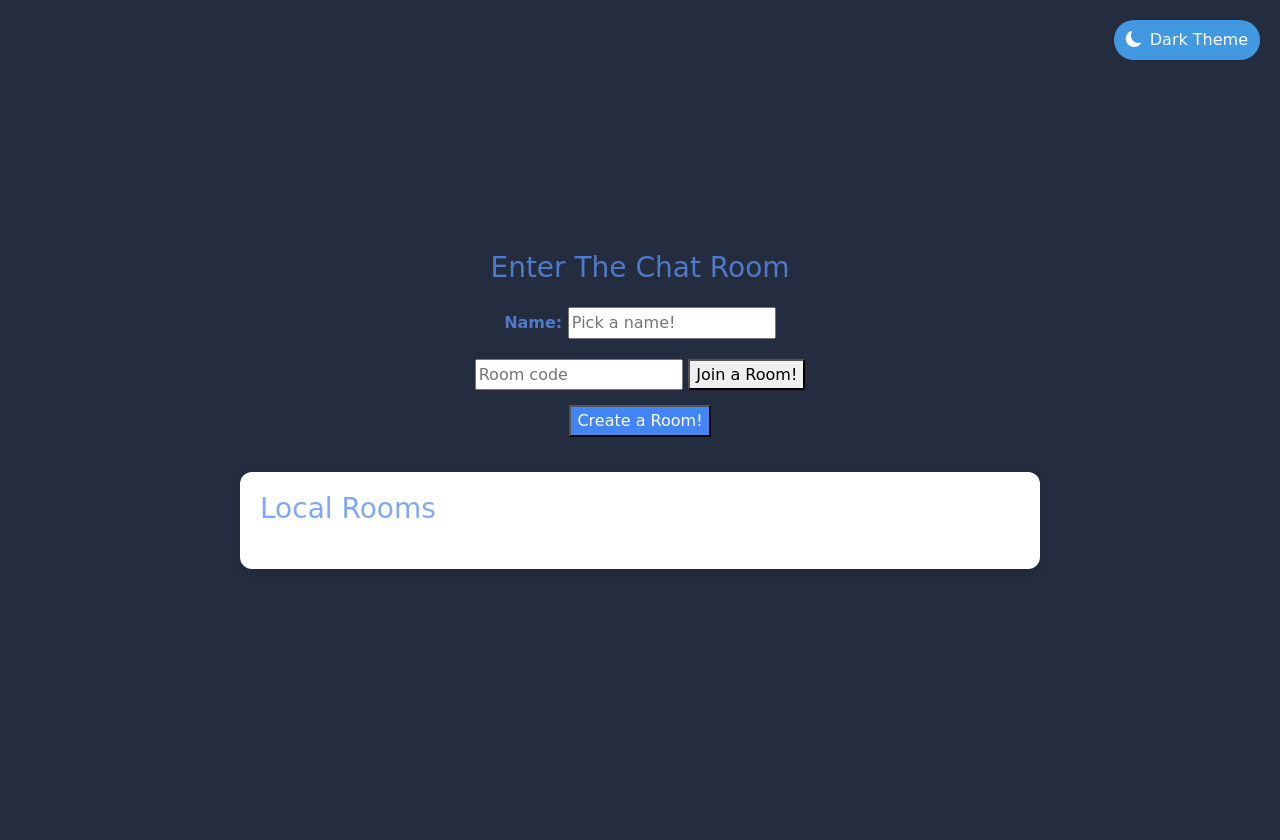
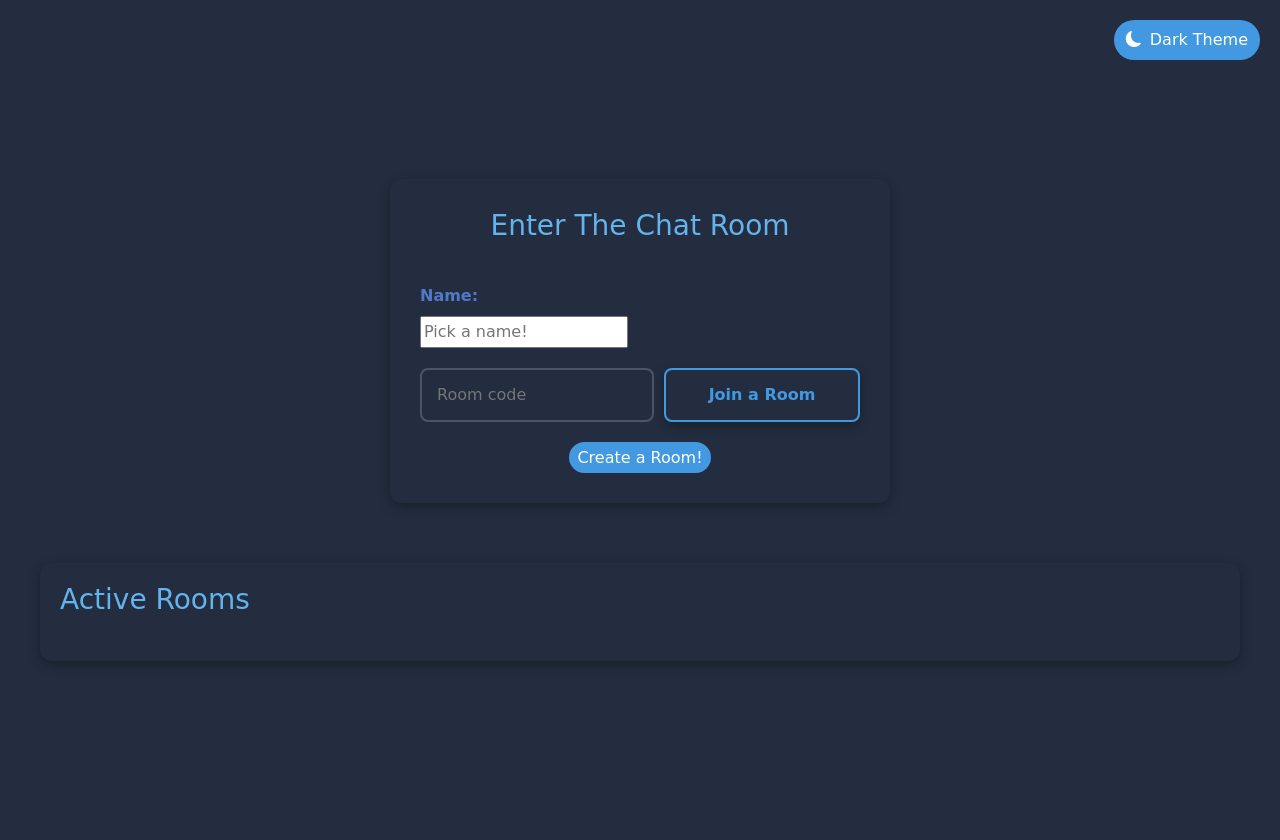
Before and after one commit to JoshuaSubray/Pype, a Flask app: page / in a window 1280 px wide. Run offline with Flask 3, Linux system fonts and the light colour scheme; data that the repository does not hold is empty; some libraries are stand-ins or nearby versions.

Commit message:
updated the home page button css

```diff
--- a/static/styles/styles.css
+++ b/static/styles/styles.css
@@ -14,7 +14,7 @@
 :root {
   /* Dark Blue-Grey Theme */
   --custom-bg: #232d3f;           /* Dark slate blue background */
-  --custom-card-bg: #2384f3c7;      /* Darker blue-grey cards */
+  --custom-card-bg: #2d75c700;      /* Darker blue-grey cards */
   --custom-border: #4a5568;       /* Medium blue-grey borders */
   --custom-text: #5e8ff0c7;         /* Light blue-grey text (better contrast) */
   --custom-accent: #63b3ed;       /* Bright blue for accents */
@@ -103,38 +103,79 @@ body {
     flex-direction: column;
     align-items: center;
     justify-content: center;
-    gap: 15px;
+    gap: 20px;
     width: 100%;
     max-width: 500px;
+    padding: 30px;
+    background-color: var(--custom-card-bg);
+    border-radius: 12px;
+    box-shadow: var(--custom-shadow);
   }
 
   .btn {
     padding: 12px 24px;
     border: none;
-    border-radius: 6px;
+    border-radius: 8px;
     font-weight: 600;
     cursor: pointer;
     transition: all 0.3s ease;
     width: 100%;
     text-align: center;
+    font-family: 'Comic Sans MS', sans-serif;
+    box-shadow: var(--custom-shadow);
   }
 
   .create-btn {
-    background-color: #4285f4;
+    background-color: var(--custom-primary);
     color: white;
+    border: 2px solid var(--custom-primary);
+    border-radius: 22px;
+    white-space: nowrap;
   }
 
   .create-btn:hover {
-    background-color: #3367d6;
+    background-color: var(--custom-primary-hover);
+    transform: translateY(-2px);
   }
 
+  .join {
+    display: flex;
+    gap: 10px;
+    width: 100%;
+}
+
   .join-btn {
-    background-color: #34a853;
-    color: white;
+    background-color: var(--custom-card-bg);
+    color: var(--custom-primary);
+    border: 2px solid var(--custom-primary);
+    white-space: nowrap;
+  }
+
+  /* .join button {
+    white-space: nowrap;
+  } */
+
+  .join input {
+    flex: 1;
+    padding: 12px 15px;
+    border: 2px solid var(--custom-border);
+    border-radius: 8px;
+    font-size: 16px;
+    background-color: var(--custom-card-bg);
+    color: var(--custom-text);
+    transition: all 0.3s ease;
+  }
+
+  .join input:focus {
+    border-color: var(--custom-primary);
+    outline: none;
+    box-shadow: 0 0 0 3px rgba(66, 153, 225, 0.3);
   }
 
   .join-btn:hover {
-    background-color: #2d9249;
+    background-color: var(--custom-primary);
+    color: white;
+    transform: translateY(-2px);
   }
 
   /* Message Box Styles */
@@ -222,13 +263,12 @@ body {
 
   /* Room List Styles */
   .local-rooms {
-    margin: 20px 0;
+    margin-top: 30px; /* Extra space above rooms */
+    width: 100%;
     padding: 20px;
-    background: white;
+    background-color: var(--custom-card-bg);
     border-radius: 12px;
-    box-shadow: 0 2px 8px rgba(0, 0, 0, 0.1);
-    width: 90vw;
-    max-width: 800px;
+    box-shadow: var(--custom-shadow);
   }
 
   #room-list {
@@ -247,6 +287,14 @@ body {
     justify-content: space-between;
     align-items: center;
     transition: transform 0.2s;
+  }
+
+  .room-container {
+    display: flex;
+    flex-direction: column;
+    gap: 30px; /* Space between form and rooms */
+    width: 100%;
+    max-width: 500px; /* Match form width */
   }
 
   .room-item:hover {
@@ -364,3 +412,11 @@ body {
   align-items: center;
   margin-bottom: 15px;
 }
+
+.error-message {
+  color: var(--custom-leave-btn);
+  background-color: rgba(231, 76, 60, 0.1);
+  padding: 10px 15px;
+  border-radius: 8px;
+  border-left: 4px solid var(--custom-leave-btn);
+}
--- a/templates/home.html
+++ b/templates/home.html
@@ -1,33 +1,35 @@
 {% extends 'base.html' %} {% block content %}
 <form method="post" class="buttons">
-    <h3>Enter The Chat Room</h3>
-    <div>
-        <label for="">Name:</label>
+    <h3 style="color: var(--custom-accent); margin-bottom: 20px;">Enter The Chat Room</h3>
+    <div style="width: 100%;">
+        <label style="display: block; margin-bottom: 8px; color: var(--custom-text);">Name:</label>
         <input
             type="text"
             placeholder="Pick a name!"
             name="name"
             value="{{name}}"
+            class="name-input"
         />
     </div>
     <div class="join">
-        <input type="text" placeholder="Room code" name="code" value="{{code}}"/>
-        <button type="submit" name="join">Join a Room!</button>
+        <input type="text" placeholder="Room code" name="code" value="{{code}}" class="room-code-input"/>
+        <button type="submit" name="join" class="btn join-btn">Join a Room</button>
     </div>
     <button type="submit" name="create" class="create-btn">Create a Room!</button>
     {% if error %}
-    <ul>
-        <li>{{error}}</li>
-    </ul>
+    <div class="error-message">
+        {{error}}
+    </div>
     {% endif %}
 
-    <div class="local-rooms">
-        <h3>Local Rooms</h3>
-        <ul id="room-list">
-            <!-- rooms will show up here. -->
-        </ul>
-    </div>
 </form>
+
+<div class="local-rooms">
+    <h3 style="color: var(--custom-accent);">Active Rooms</h3>
+    <ul id="room-list">
+        <!-- rooms will show up here. -->
+    </ul>
+</div>
 
 <script>
     function updateRoomList() {
@@ -51,6 +53,7 @@
 
     function joinRoom(roomCode) {
         document.querySelector('input[name="code"]').value = roomCode;
+        document.querySelector('button[name="join"]').click();
     }
 
     // update the room list every 10 seconds.
```
